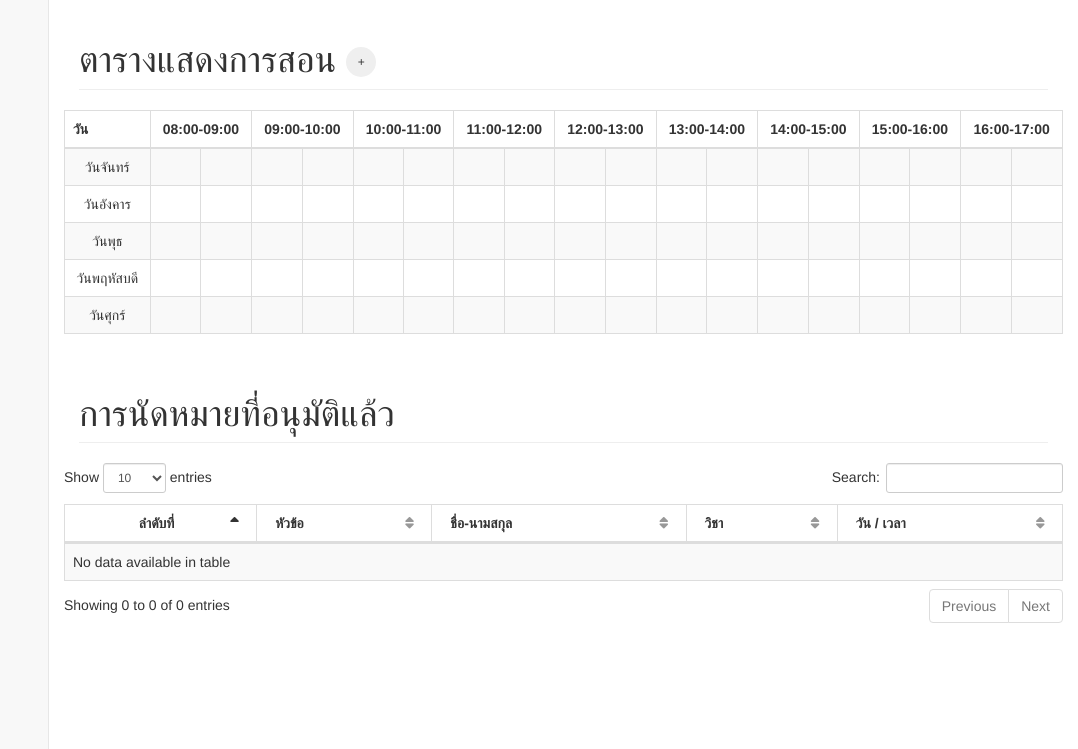
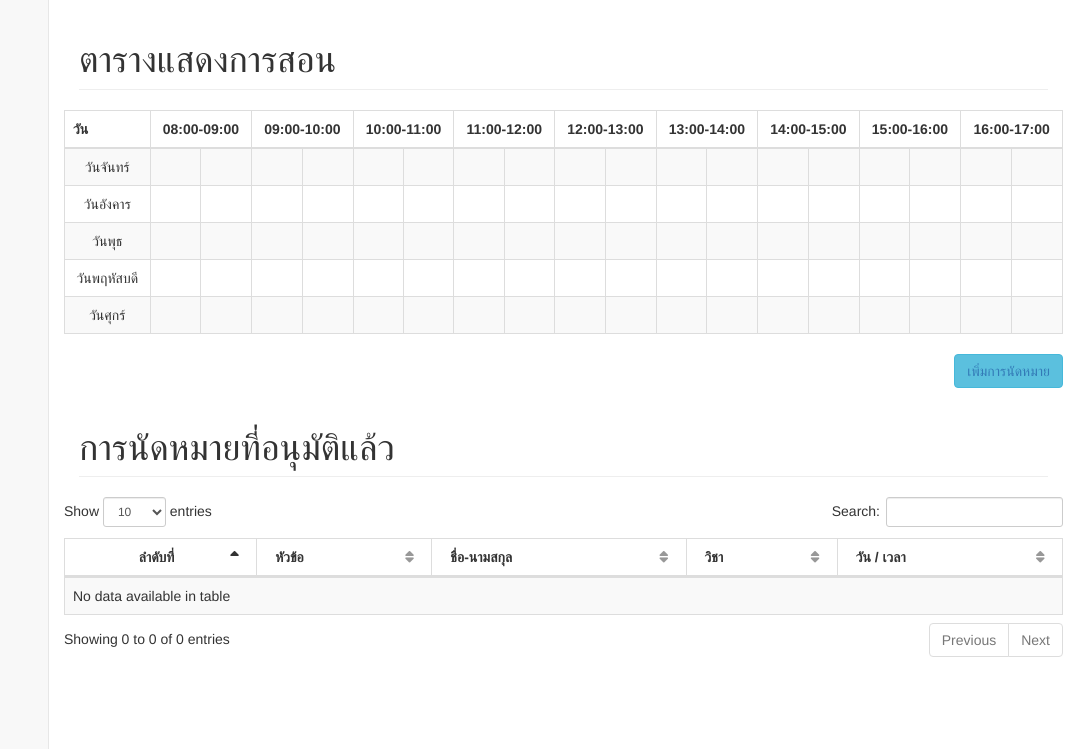
Before and after one commit to sampanmen/webapp58, a PHP site: page /Student/Steachingschedule.php?subjectid=1 in a window 1280 px wide. Shown: the part 51-800 px from the top of the page, without its empty margins (202-1280 px from the left). Run offline with PHP 8.4, Linux system fonts and the light colour scheme; the visitor is signed in with stand-in values (Sample User, id 1); data that the repository does not hold is empty.

Commit message:
ตำแหน่ง

```diff
--- a/Student/SallSubject.php
+++ b/Student/SallSubject.php
@@ -37,7 +37,7 @@
                                         t = t + "<td class='text-center'>" + jsonData[key]['idSubject'] + "</td>";
                                         t = t + "<td class='text-center'>" + jsonData[key]['nameSubject'] + "</td>";
                                         t = t + "<td>" + jsonData[key]['titleName'] + jsonData[key]['name'] + " " + jsonData[key]['surname'] + "</td>";
-                                        t = t + "<td><button class='btn btn-default'><a href='../Student/Steachingschedule.php?subjectid=" + jsonData[key]['idSubject'] + "&userid=" + jsonData[key]['idUser'] + "&teachingid=" + jsonData[key]['idTeaching'] + "' >รายละเอียด</a></button></td>";
+                                        t = t + "<td class='text-center'><button class='btn btn-default'><a href='../Student/Steachingschedule.php?subjectid=" + jsonData[key]['idSubject'] + "&userid=" + jsonData[key]['idUser'] + "&teachingid=" + jsonData[key]['idTeaching'] + "' >นัดหมาย</a></button></td>";
                                         t = t + "</tr>";
                                         i++;
                                         $("#tbodySubject").append(t);
--- a/Student/Steachingschedule.php
+++ b/Student/Steachingschedule.php
@@ -3,7 +3,7 @@
     <div id="page-wrapper">
         <div class="row">
             <div class="col-lg-12">
-                <h1 class="page-header">ตารางแสดงการสอน <button class="btn btn-circle glyphicon-plus" href="Smodal_addAppointment.php?subjectid=<?= $_GET['subjectid'] ?>&userid=<?= $_GET['userid'] ?>&teachingid=<?= $_GET['teachingid'] ?>" data-toggle="modal" data-target="#myModal"></button></h1>
+                <h1 class="page-header">ตารางแสดงการสอน </h1>
             </div>
             <div>
                 <!--                <div class="col-lg-12">
@@ -22,6 +22,8 @@
                                         <p>ผศ.นุชนาฎ   สัตยากวี</p>
                                     </div>
                                 </div>-->
+
+
                 <table class="table table-striped table-bordered table-hover" id="dataTables-Appoin">
                     <thead>
                         <tr>
@@ -41,6 +43,7 @@
 
                     </tbody>
                 </table>
+                <div align='right'><button class="btn btn-info add" href="Smodal_addAppointment.php?subjectid=<?= $_GET['subjectid'] ?>&userid=<?= $_GET['userid'] ?>&teachingid=<?= $_GET['teachingid'] ?>" data-toggle="modal" data-target="#myModal"><a>เพิ่มการนัดหมาย</a></button></div>
                 <div class="col-lg-12">
                     <h1 class="page-header">การนัดหมายที่อนุมัติแล้ว </h1>
                 </div>
```
